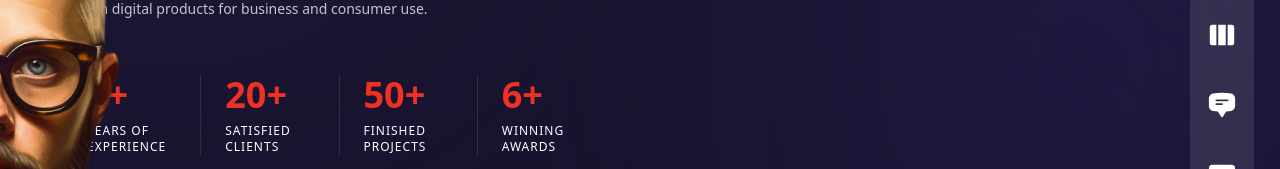
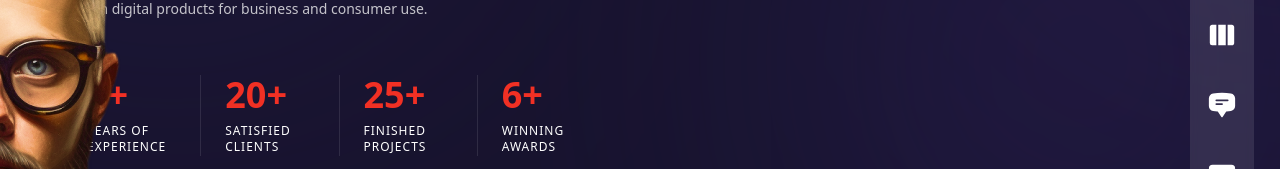
Before and after one commit to AmirMoNavid/my-portfolio, a Next.js app: page /about in a window 1280 px wide. Shown: the part 400-569 px from the top of the page. Built offline with nearby package versions, Linux system fonts and the light colour scheme.

Commit message:
update projects

```diff
--- a/pages/about/index.js
+++ b/pages/about/index.js
@@ -144,7 +144,7 @@ const About = () => {
               {/* experience */}
               <div className="relative flex-1 after:w-[1px] after:h-full after:bg-white/10 after:absolute after:top-0 after:right-0 ">
                 <div className="text-2xl xl:text-4xl font-extrabold text-accent mb-2">
-                  <CountUp start={-1} end={1} duration={8} />+
+                  <CountUp start={-1} end={3} duration={8} />+
                 </div>
                 <div className="text-xs uppercase tracking-[1px] leading-[1.4] max-w-[100px]">
                   Years of experience
@@ -163,7 +163,7 @@ const About = () => {
               {/* projects */}
               <div className="relative flex-1 after:w-[1px] after:h-full after:bg-white/10 after:absolute after:top-0 after:right-0 ">
                 <div className="text-2xl xl:text-4xl font-extrabold text-accent mb-2">
-                  <CountUp start={0} end={50} duration={5} />+
+                  <CountUp start={0} end={25} duration={5} />+
                 </div>
                 <div className="text-xs uppercase tracking-[1px] leading-[1.4] max-w-[100px]">
                   Finished projects
```
Also changed, not shown: public/thumb2.png.
